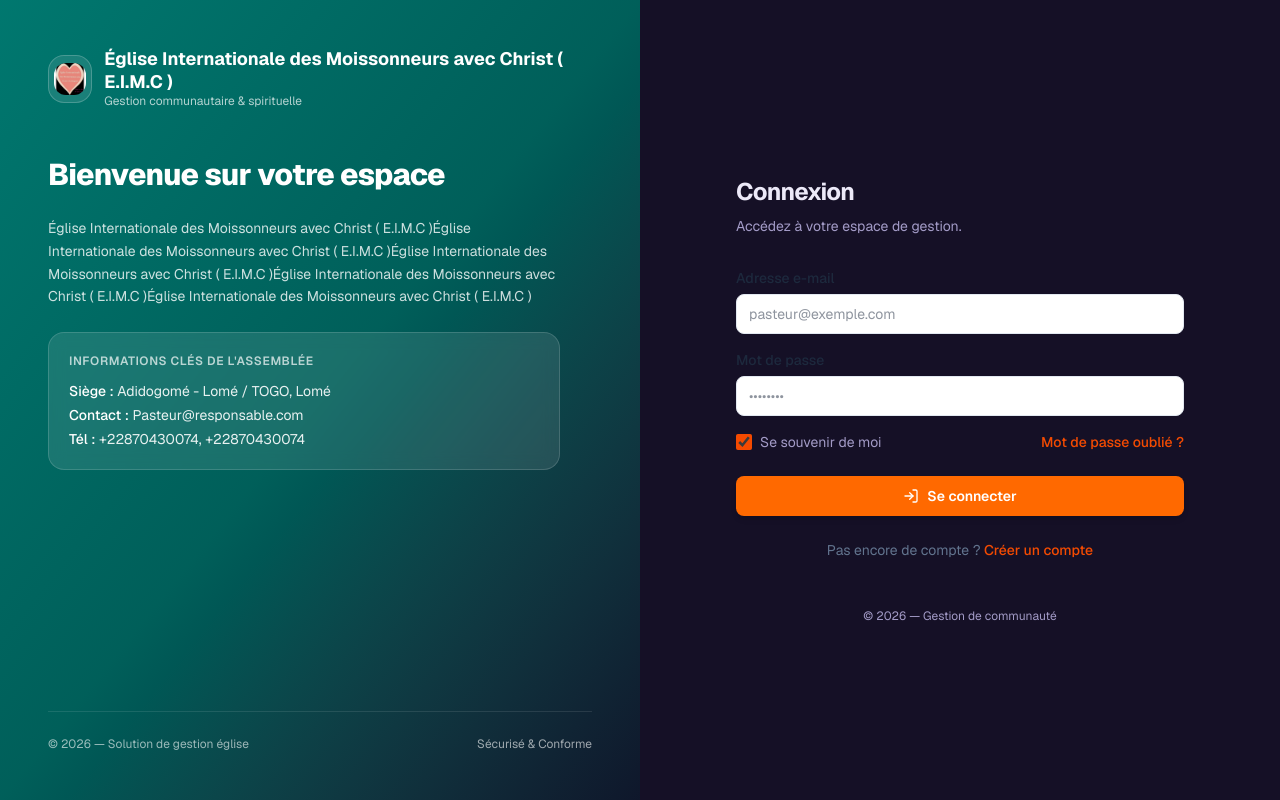
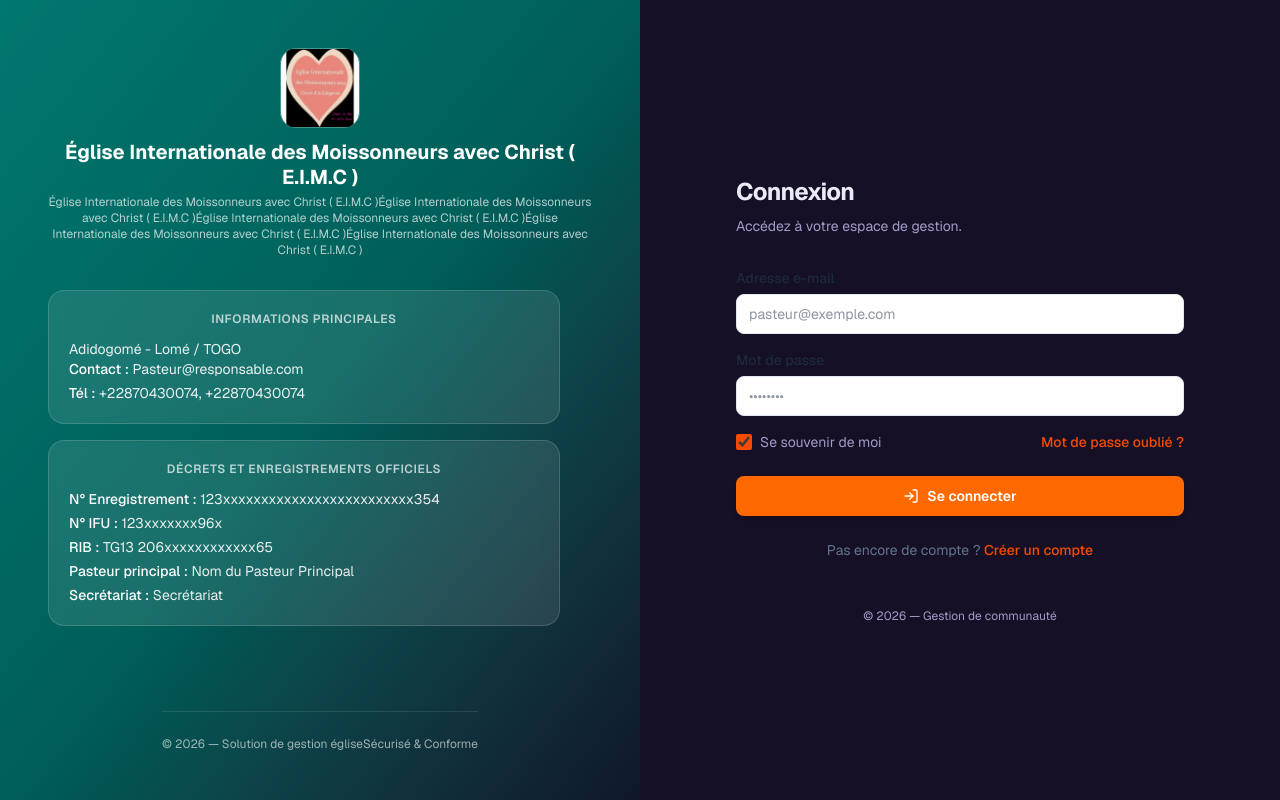
Before and after one commit to jeanbaptistedegbey10-dev/eglise-saas, a Next.js app: page /login in a window 1280 px wide. Built offline with nearby package versions, Linux system fonts and the light colour scheme; no server answers; the database is empty.

Commit message:
feat: rebranding entite unique, theme teal light & icones colorees

```diff
--- a/src/components/auth/EcranAuth.tsx
+++ b/src/components/auth/EcranAuth.tsx
@@ -22,44 +22,60 @@ export default async function EcranAuth({
     <div className="min-h-screen grid grid-cols-1 lg:grid-cols-2 bg-background">
       {/* Partie Gauche : Presentation de l'Entite */}
       <div
-        className={`hidden lg:flex flex-col justify-between p-12 text-white ${
+        className={`hidden lg:flex flex-col items-center justify-between p-12 text-white text-center ${
           isSky
             ? "bg-gradient-to-br from-teal-700 via-teal-800 to-slate-900"
             : "bg-gradient-to-br from-violet-900 via-indigo-900 to-slate-950"
         }`}
       >
         <div>
-          <div className="flex items-center gap-3 mb-8">
-            <div className="h-12 w-12 rounded-2xl bg-white/10 flex items-center justify-center border border-white/20 backdrop-blur">
+          <div className="flex flex-col items-center gap-3 mb-8">
+            <div className="h-20 w-20 rounded-2xl bg-white/10 flex items-center justify-center border border-white/20 backdrop-blur">
               {config.logoUrl ? (
-                <img src={config.logoUrl} alt="Logo" className="h-8 w-8 object-contain rounded-xl" />
+                <img src={config.logoUrl} alt="Logo officiel" className="h-20 w-20 object-contain rounded-2xl" />
               ) : (
-                <Church className="h-6 w-6 text-white"/>
+                <Church className="h-10 w-10 text-white"/>
               )}
             </div>
             <div>
-              <h1 className="font-bold text-lg leading-tight">{config.nomOfficiel || "Église"}</h1>
-              <p className="text-xs text-white/70">Gestion communautaire & spirituelle</p>
+              <h1 className="font-bold text-xl leading-tight">{config.nomOfficiel || "Église"}</h1>
+              {config.mission && config.mission !== config.nomOfficiel && (
+                <p className="text-xs text-white/70 mt-1">{config.mission}</p>
+              )}
             </div>
           </div>
 
-          <div className="space-y-6 max-w-lg mt-12">
-            <h2 className="text-3xl font-extrabold tracking-tight">
-              Bienvenue sur votre espace
-            </h2>
-            <p className="text-white/80 leading-relaxed text-sm">
-              {!config.mission || config.mission === config.nomOfficiel
-                ? "La plateforme unifiée pour la gestion communautaire, le suivi pastoral, les finances et les événements de notre assemblée."
-                : config.mission}
-            </p>
-
-            <div className="bg-white/10 border border-white/15 rounded-2xl p-5 backdrop-blur-sm space-y-3 mt-6">
-              <h3 className="text-xs font-semibold uppercase tracking-wider text-white/70">Informations clés de l'assemblée</h3>
-              <div className="text-sm space-y-1 text-white/90">
-                <p><span className="font-medium text-white">Siège :</span> {config.adresseSiege || "Non renseigné"}, {config.ville || ""}</p>
+          <div className="space-y-4 max-w-lg mt-8">
+            <div className="bg-white/10 border border-white/15 rounded-2xl p-5 backdrop-blur-sm space-y-3">
+              <h3 className="text-xs font-semibold uppercase tracking-wider text-white/70">Informations principales</h3>
+              <div className="text-sm space-y-1 text-white/90 text-left">
+                {config.adresseSiege || config.ville && (
+                  <p><span className="font-medium text-white">Siège :</span> {config.adresseSiege || ""}{config.ville ? `, ${config.ville}` : ""}</p>
+                )}
                 <p><span className="font-medium text-white">Contact :</span> {config.emailContact || "contact@eglise.org"}</p>
                 {config.telephones && config.telephones.length > 0 && (
                   <p><span className="font-medium text-white">Tél :</span> {config.telephones.join(", ")}</p>
+                )}
+              </div>
+            </div>
+
+            <div className="bg-white/10 border border-white/15 rounded-2xl p-5 backdrop-blur-sm space-y-3 mt-4">
+              <h3 className="text-xs font-semibold uppercase tracking-wider text-white/70">Décrets et enregistrements officiels</h3>
+              <div className="text-sm space-y-1 text-white/90 text-left">
+                {config.numeroEnregistrement && (
+                  <p><span className="font-medium text-white">N° Enregistrement :</span> {config.numeroEnregistrement}</p>
+                )}
+                {config.numeroIfu && (
+                  <p><span className="font-medium text-white">N° IFU :</span> {config.numeroIfu}</p>
+                )}
+                {config.rib && (
+                  <p><span className="font-medium text-white">RIB :</span> {config.rib}</p>
+                )}
+                {config.pasteurPrincipal && (
+                  <p><span className="font-medium text-white">Pasteur principal :</span> {config.pasteurPrincipal}</p>
+                )}
+                {config.secretariat && (
+                  <p><span className="font-medium text-white">Secrétariat :</span> {config.secretariat}</p>
                 )}
               </div>
             </div>
--- a/src/components/cultes/CulteDetailsClient.tsx
+++ b/src/components/cultes/CulteDetailsClient.tsx
@@ -82,7 +82,7 @@ function libelleJour(dateISO: string): string {
 function ligneContactEglise(config: CulteDetailsClientProps["configurationEglise"]): string {
   const parties: string[] = [];
   if (config?.telephones && config.telephones.length > 0) {
-    parties.push(config.telephones.join(" • "));
+    parties.push(`Tél : ${config.telephones.join(" • ")}`);
   }
   if (config?.emailContact) {
     parties.push(config.emailContact);
```
